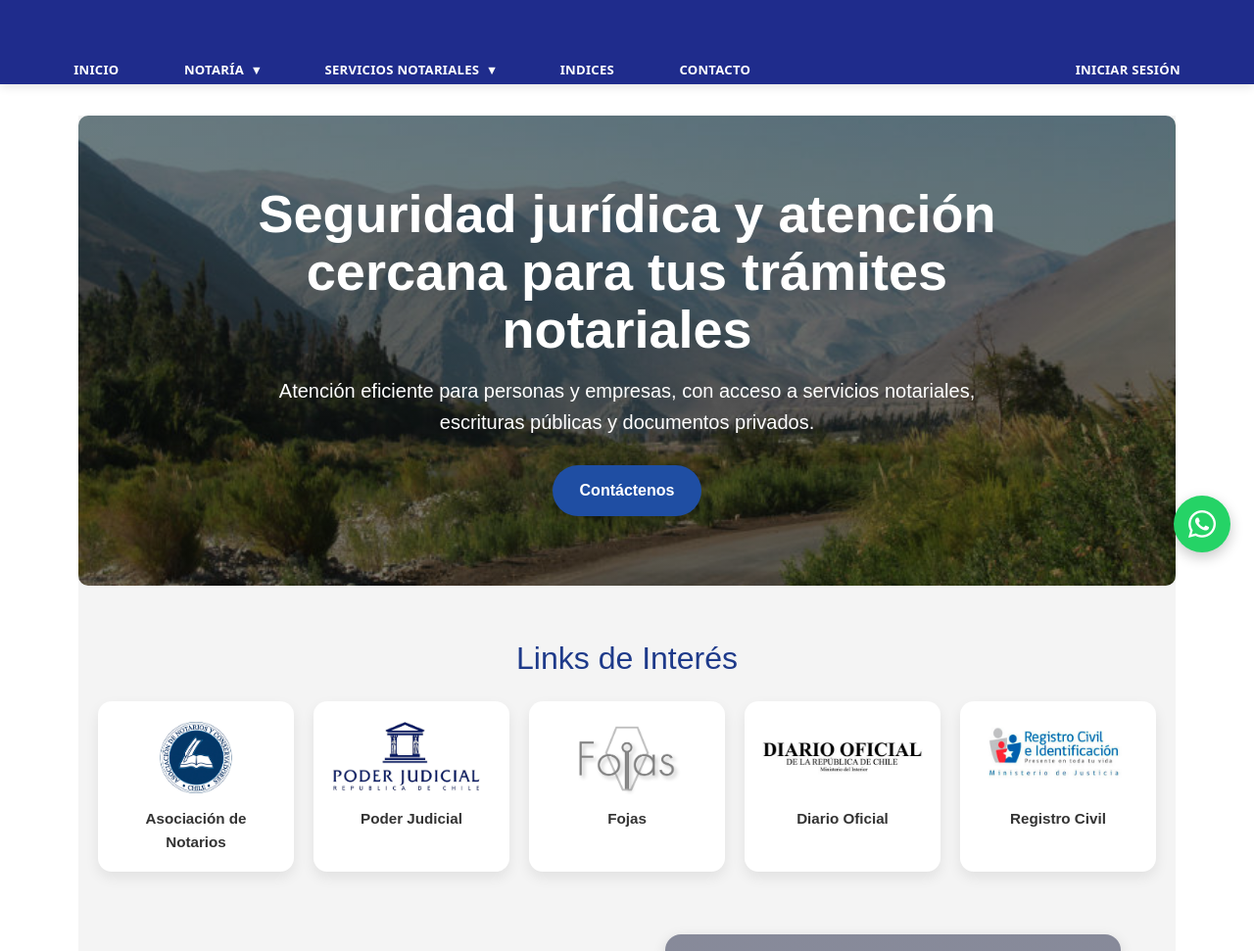
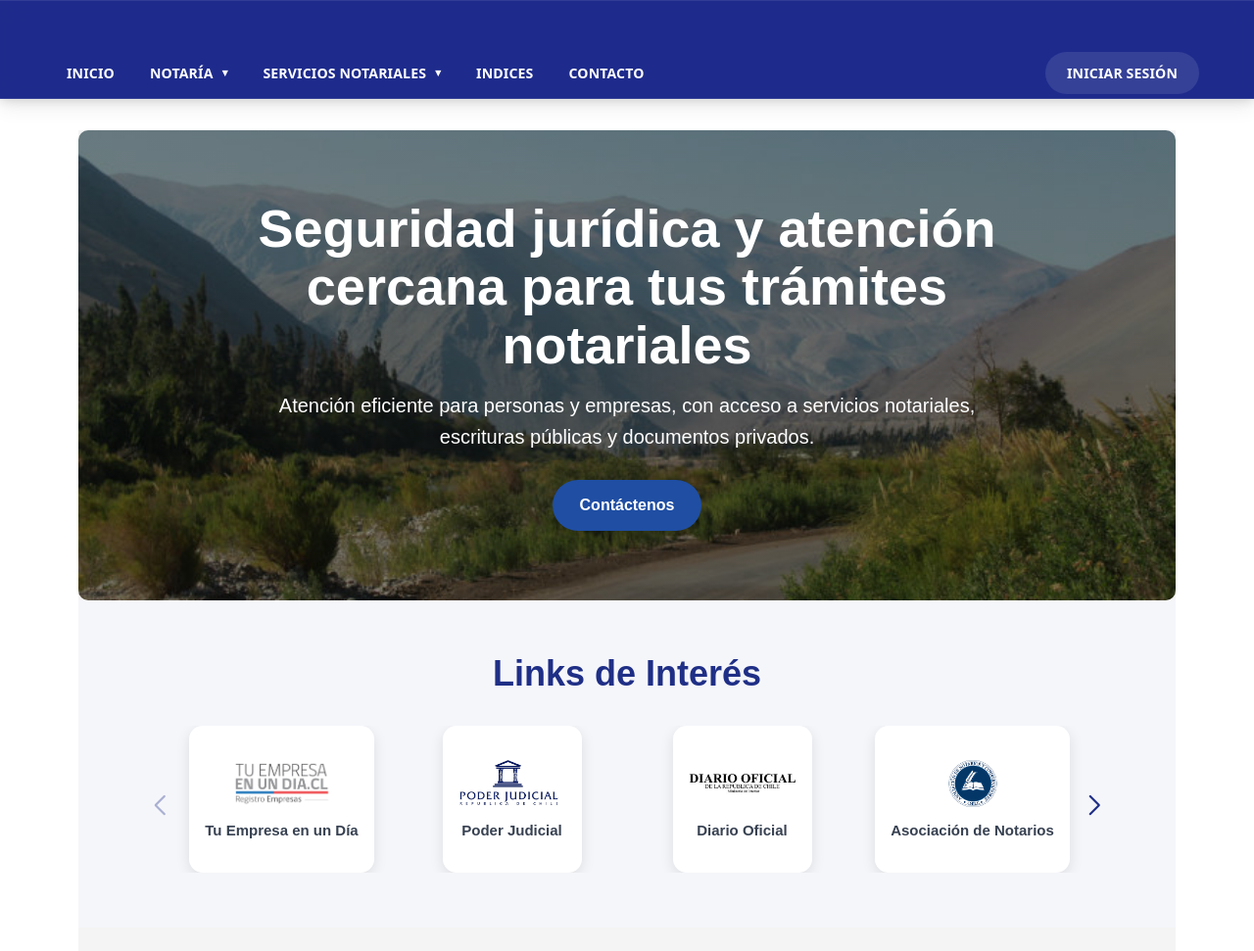
Before and after one commit to nicolasmujika/notaria-django, a Django app: page / in a window 1280 px wide. Shown: the part 212-1183 px from the top of the page at 98% size. Run offline with Django 5.2, Linux system fonts and the light colour scheme; some libraries are stand-ins or nearby versions; grey boxes are pictures that could not be loaded.

Commit message:
bosquejos

```diff
--- a/templates/base.html
+++ b/templates/base.html
@@ -8,6 +8,7 @@
   <link rel="stylesheet" href="{% static 'css/tailwind.css' %}">
   <link rel="stylesheet" href="https://cdnjs.cloudflare.com/ajax/libs/font-awesome/6.5.2/css/all.min.css">
   <link rel="stylesheet" href="https://cdnjs.cloudflare.com/ajax/libs/font-awesome/6.5.0/css/all.min.css">
+  <link rel="stylesheet" href="https://cdn.jsdelivr.net/npm/swiper@11/swiper-bundle.min.css"/>
 </head>
 <body class="min-h-screen bg-gray-100 text-gray-900 flex flex-col">
 
@@ -242,7 +243,11 @@
     }
 
     .site-header-nav-wrap {
-      background: #1f2c8c;
+      background: rgba(31, 44, 140, 0.96);
+      backdrop-filter: blur(10px);
+      border-top: 1px solid rgba(255,255,255,0.08);
+      border-bottom: 1px solid rgba(255,255,255,0.08);
+      box-shadow: 0 8px 20px rgba(0,0,0,0.08);
     }
 
     .site-nav {
@@ -253,7 +258,7 @@
       display: flex;
       align-items: center;
       justify-content: space-between;
-      min-height: 58px;
+      min-height: 48px;
     }
 
     .site-nav-mobile-title {
@@ -292,10 +297,11 @@
     .site-nav-list{
       display: flex;
       align-items: center;
-      gap: 28px;
+      justify-content: center;
+      gap: 12px;
       list-style: none;
       margin: 0;
-      padding: 0;
+      padding: 4px 0;
       width: 100%;
     }
 
@@ -308,26 +314,39 @@
     }
 
     .nav-link {
-      display: block;
-      padding: 0.25rem 1.2rem;
+      display: inline-flex;
+      align-items: center;
+      gap: 6px;
+      padding: 6px 12px;
       cursor: pointer;
       color: #fff;
-      font-size: 0.82rem;
+      font-size: 0.88rem;
       font-weight: 700;
-      letter-spacing: 0.02em;
+      letter-spacing: 0.01em;
       text-decoration: none;
       background: transparent;
       border: none;
+      border-radius: 999px;
+      transition: all 0.2s ease;
     }
 
     .nav-link:hover {
-      background: rgba(255,255,255,0.08);
+      background: rgba(255,255,255,0.12);
+      transform: translateY(-1px);
     }
+
+    .nav-link.active {
+      background: #ffffff;
+      color: #1f2c8c;
+      box-shadow: 0 8px 20px rgba(0,0,0,0.12);
+    }
+
 
     .caret {
       display: inline-block;
-      margin-left: .35rem;
-      transition: transform .15s;
+      margin-left: .2rem;
+      font-size: 0.7rem;
+      transition: transform .18s ease;
     }
 
     .submenu {
@@ -370,11 +392,15 @@
       align-items: center;
       gap: 10px;
       margin-left: auto;
+      background: rgba(255,255,255,0.10);
+      padding: 5px 10px;
+      border-radius: 999px;
+
     }
 
     .usuario-nombre{
       color: white;
-      font-weight: 600;
+      font-weight: 700;
       font-size: 14px;
       white-space: nowrap;
     }
--- a/templates/pages/home.html
+++ b/templates/pages/home.html
@@ -235,49 +235,83 @@
     box-shadow: 0 4px 14px rgba(0,0,0,0.10);
   }
 
-  .links-interes-home{
-    margin-top: 50px;
+  .links-interes {
+    padding: 48px 0 56px;
+    background: #f5f6fa;
     text-align: center;
   }
 
-  .links-interes-home h2{
-    font-size: 2rem;
-    margin-bottom: 20px;
-    color: #1e3a8a;
+  .links-interes h2 {
+    font-size: 36px;
+    color: #1f2f86;
+    margin: 0 0 26px;
+    font-weight: 700;
   }
 
-  .links-grid{
+  .mySwiper {
+    padding: 0 44px;
+    overflow: hidden;
+  }
+
+  .swiper-wrapper {
+    align-items: stretch;
+  }
+
+  .swiper-slide {
+    height: auto;
     display: flex;
     justify-content: center;
-    gap: 20px;
-    flex-wrap: wrap;
   }
 
-  .link-card{
-    width: 200px;
+  .card-link {
+    width: 100%;
     background: #fff;
     border-radius: 14px;
-    padding: 18px;
+    padding: 20px 16px;
+    box-shadow: 0 4px 14px rgba(0,0,0,0.10);
+    transition: transform 0.2s ease, box-shadow 0.2s ease;
+    min-height: 150px;
+    display: flex;
+    flex-direction: column;
+    justify-content: center;
+    align-items: center;
     text-decoration: none;
-    color: #333;
-    box-shadow: 0 6px 14px rgba(0,0,0,0.08);
-    transition: 0.2s;
   }
 
-  .link-card img{
-    width: 100%;
-    height: 80px;
-    object-fit: contain;
-    margin-bottom: 10px;
+  .card-link:hover {
+    transform: translateY(-4px);
+    box-shadow: 0 8px 18px rgba(0,0,0,0.14);
   }
 
-  .link-card span{
-    font-weight: 600;
-    font-size: 0.95rem;
+  .card-link img {
+    width: 100%;
+    max-width: 110px;
+    height: 52px;
+    object-fit: contain;
+    margin-bottom: 12px;
   }
 
-  .link-card:hover{
-    transform: translateY(-5px);
+  .card-link p {
+    margin: 0;
+    font-weight: 600;
+    color: #374151;
+    font-size: 15px;
+    line-height: 1.35;
+  }
+
+  .swiper-button-next,
+  .swiper-button-prev {
+    color: #1f2f86;
+    width: 34px;
+    height: 34px;
+    top: 58%;
+    z-index: 20;
+  }
+
+  .swiper-button-next::after,
+  .swiper-button-prev::after {
+    font-size: 20px;
+    font-weight: 700;
   }
 
   @media (max-width: 992px) {
@@ -303,25 +337,30 @@
     .home-contact .home-section-title {
       text-align: center;
     }
+
   }
 
   @media (max-width: 576px) {
-    .home-hero h1 {
-      font-size: 34px;
+    .links-interes h2 {
+      font-size: 30px;
     }
 
-    .home-hero p {
-      font-size: 17px;
+    .mySwiper {
+      padding: 0 36px;
     }
 
-    .home-section {
-      padding: 48px 0;
+    .card-link {
+      min-height: 150px;
+      padding: 18px 12px;
     }
 
-    .home-section-title {
-      font-size: 30px;
+    .card-link img {
+      max-width: 105px;
+      height: 50px;
     }
   }
+
+
 </style>
 
 
@@ -338,36 +377,63 @@
     </div>
   </section>
 
-  <section class="links-interes-home">
+  <section class="links-interes">
+    <div class="home-container">
       <h2>Links de Interés</h2>
 
-    <div class="links-grid">
+      <div class="swiper mySwiper">
+        <div class="swiper-wrapper">
 
-      <a href="https://notariosyconservadores.cl/" target="_blank" class="link-card">
-        <img src="{% static 'img/blog-img13.jpg' %}">
-        <span>Asociación de Notarios</span>
+          <div class="swiper-slide">
+            <a href="https://www.tuempresaenundia.cl" target="_blank">
+              <div class="card-link">
+                <img src="{% static 'img/empresa1dia.jpg' %}" alt="Tu Empresa en un Día">
+                <p>Tu Empresa en un Día</p>
+              </div>
             </a>
+          </div>
 
-      <a href="https://www.pjud.cl" target="_blank" class="link-card">
-        <img src="{% static 'img/poderjudicial.jpg' %}">
-        <span>Poder Judicial</span>
+          <div class="swiper-slide">
+            <a href="https://www.pjud.cl" target="_blank">
+              <div class="card-link">
+                <img src="{% static 'img/poderjudicial.jpg' %}" alt="Poder Judicial">
+                <p>Poder Judicial</p>
+              </div>
             </a>
+          </div>
 
-      <a href="https://www.fojas.cl/index2.php/" target="_blank" class="link-card">
-        <img src="{% static 'img/fojas2.png' %}">
-        <span>Fojas</span>
+          <div class="swiper-slide">
+            <a href="https://www.diariooficial.interior.gob.cl" target="_blank">
+              <div class="card-link">
+                <img src="{% static 'img/diariooficial.jpg' %}" alt="Diario Oficial">
+                <p>Diario Oficial</p>
+              </div>
             </a>
+          </div>
 
-      <a href="https://www.diariooficial.interior.gob.cl" target="_blank" class="link-card">
-        <img src="{% static 'img/diariooficial.jpg' %}">
-        <span>Diario Oficial</span>
+          <div class="swiper-slide">
+            <a href="https://notariosyconservadores.cl/" target="_blank">
+              <div class="card-link">
+                <img src="{% static 'img/blog-img13.jpg' %}" alt="Asociación de Notarios">
+                <p>Asociación de Notarios</p>
+              </div>
             </a>
+          </div>
 
-      <a href="https://www.registrocivil.cl" target="_blank" class="link-card">
-        <img src="{% static 'img/blog-img21.jpg' %}">
-        <span>Registro Civil</span>
+          <div class="swiper-slide">
+            <a href="https://www.registrocivil.cl/" target="_blank">
+              <div class="card-link">
+                <img src="{% static 'img/blog-img21.jpg' %}" alt="Registro Civil">
+                <p>Registro Civil</p>
+              </div>
             </a>
+          </div>
 
+        </div>
+
+        <div class="swiper-button-next"></div>
+        <div class="swiper-button-prev"></div>
+      </div>
     </div>
   </section>
 
@@ -476,4 +542,32 @@
   </section>
 
 </div>
+
+{% block scripts %}
+<script>
+  document.addEventListener("DOMContentLoaded", function () {
+    const swiper = new Swiper(".mySwiper", {
+      loop: false,
+      speed: 600,
+      spaceBetween: 20,
+      grabCursor: true,
+      allowTouchMove: true,
+      watchOverflow: true,
+
+      navigation: {
+        nextEl: ".swiper-button-next",
+        prevEl: ".swiper-button-prev",
+      },
+
+      breakpoints: {
+        0: { slidesPerView: 1 },
+        576: { slidesPerView: 2 },
+        768: { slidesPerView: 3 },
+        1200: { slidesPerView: 4 }
+      }
+    });
+  });
+</script>
 {% endblock %}
+
+{% endblock %}
```
Also changed, not shown: other parts of templates/base.html (+51 -31 lines), templates/pages/gestion_indices.html (+59 -46 lines). Lines whose indentation alone changed are shown as unchanged.
